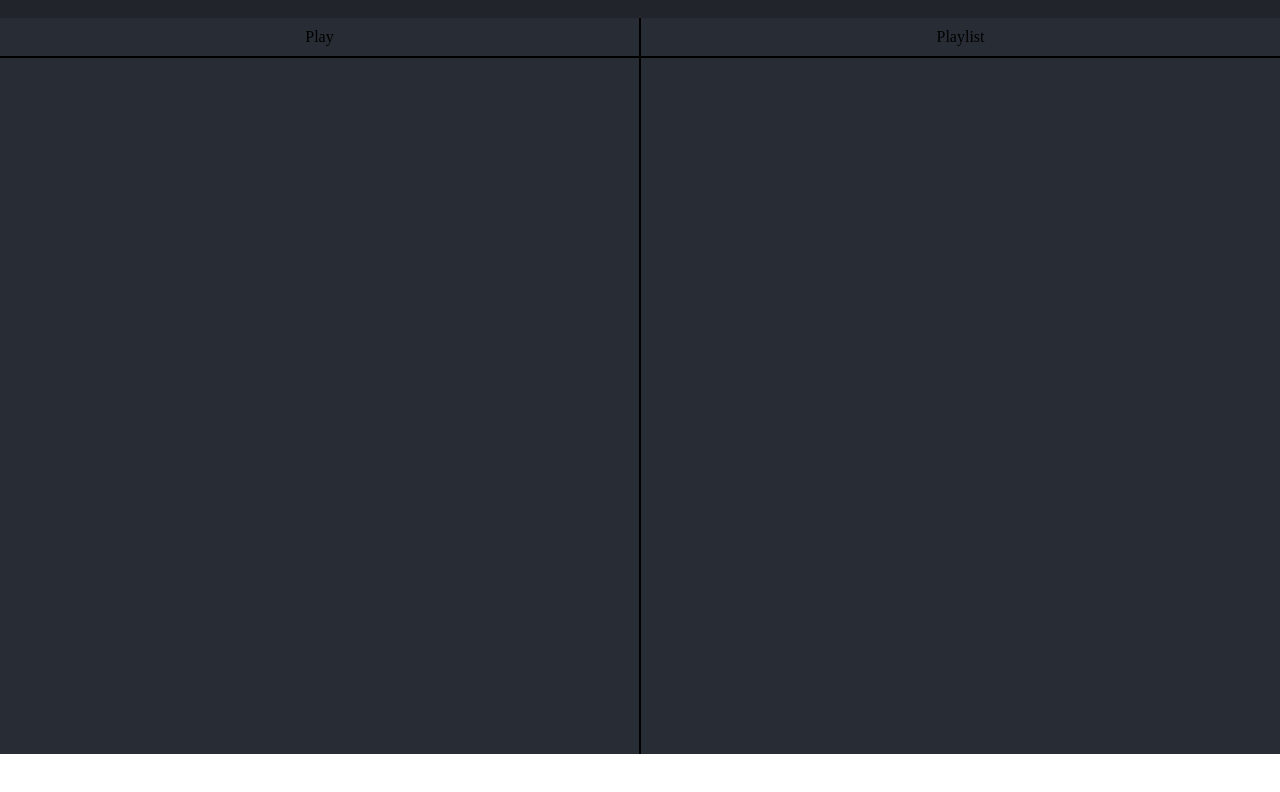
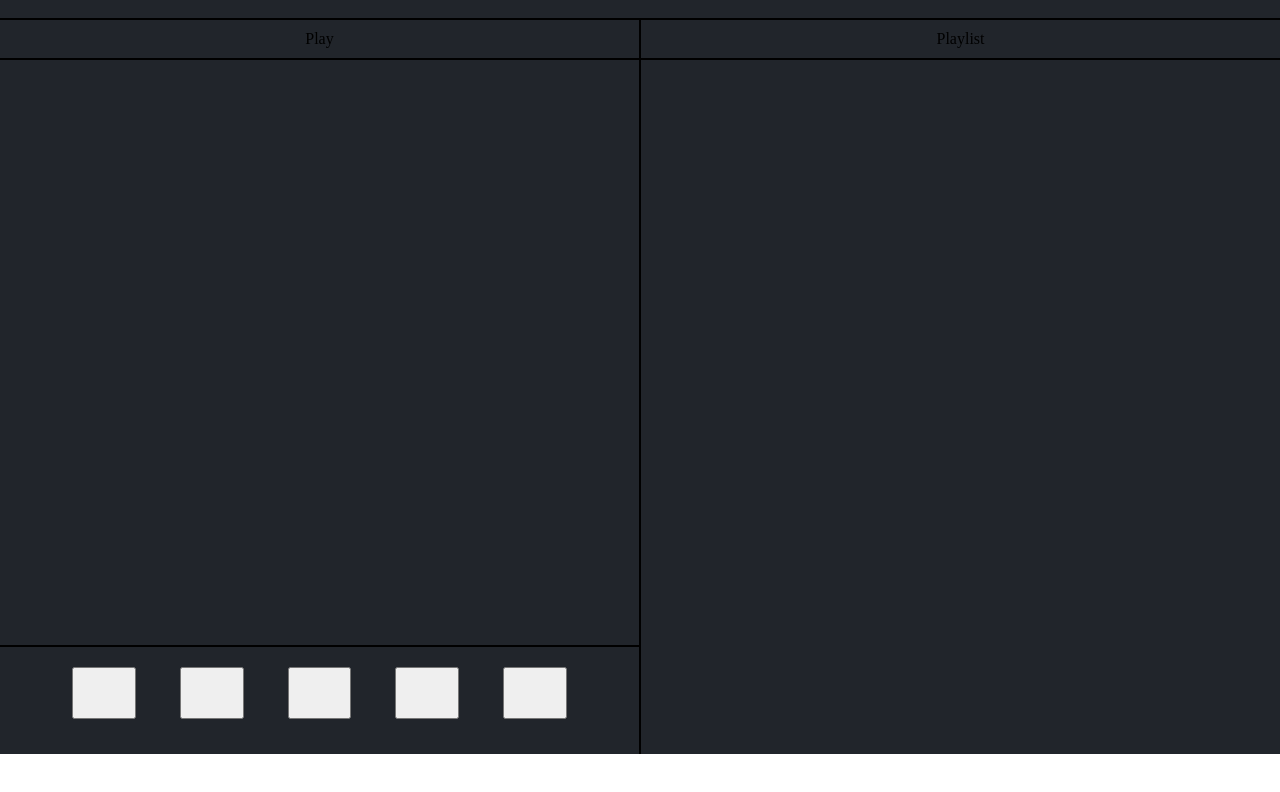
Before and after one commit to Redstonerayy/musicplayer, an Electron app: page index.html in a window 1280 px wide. Shown: the part 46-838 px from the top of the page. Before the commit the page ends 800 px from the top, so only its background shows below. Drawn offline with Linux system fonts and the light colour scheme.

Commit message:
Changed much style and added images.

```diff
--- a/index.html
+++ b/index.html
@@ -14,11 +14,12 @@
       <div class="play-song-display">
 
       </div>
-      <div class="play-song-info">
-
-      </div>
       <div class="play-control">
-
+        <button id="loop" class="button-play-control" type="button"></button>
+        <button id="previous" class="button-play-control" type="button"></button>
+        <button id="pause-resume-play" class="button-play-control" type="button"></button>
+        <button id="next" class="button-play-control" type="button"></button>
+        <button id="random" class="button-play-control" type="button"></button>
       </div>
     </div>
     <div id="playlists" class="player">
--- a/index.js
+++ b/index.js
@@ -12,7 +12,7 @@ exportpath = "";
 ============================================================== */
 
 
-// TODO: play, pause, resume, volume, loop, random, timestamp, songtext
+// TODO: play, pause, resume, volume, loop, random
 
 
 
--- a/main.js
+++ b/main.js
@@ -32,7 +32,7 @@ function createWindow (w, h, f, d, htmlfile) {
 
 
 app.on('ready', () => {
-    mainwindow = createWindow(1000, 800, true, true, "index.html");
+    mainwindow = createWindow(1000, 800, true, false, "index.html");
     // make quit condition
     mainwindow.on('close', () => {
       if(process.platform !== 'darwin'){
--- a/style.css
+++ b/style.css
@@ -18,6 +18,7 @@ html, body {
   width: 100%;
   height: 100%;
 }
+
 
 /* ==============================================================
                       HEADER
@@ -55,8 +56,9 @@ html, body {
 
 .player {
   width: calc(50% - 1px);
-  height: 92%;
-  background: #282c34;
+  height: calc(92% - 2px);
+  background: #21252b;
+  border-top: 2px solid black;
 }
 
 .player > p {
@@ -77,6 +79,32 @@ html, body {
   border-right: 1px solid black;
 }
 
+/* subsections  */
+
+.play-song-display {
+  width: 100%;
+  height: calc(80% - 2px);
+  border-bottom: 2px solid black;
+}
+
+.play-control {
+  width: 100%;
+  height: 20%;
+  text-align: center;
+}
+
+.play-control > button {
+  width: 10%;
+  height: 35%;
+  margin-top: 30px;
+  margin: 20px;
+  margin-bottom: 0;
+}
+
+/* images for each button  */
+
+
+
 
 /* ==============================================================
                       PLAYLIST
```
Also changed, not shown: images/loop.png (added), images/next.png (added), images/pause.png (added), images/play.png (added), images/previous.png (added), images/random.png (added), images/resume.png (added).
